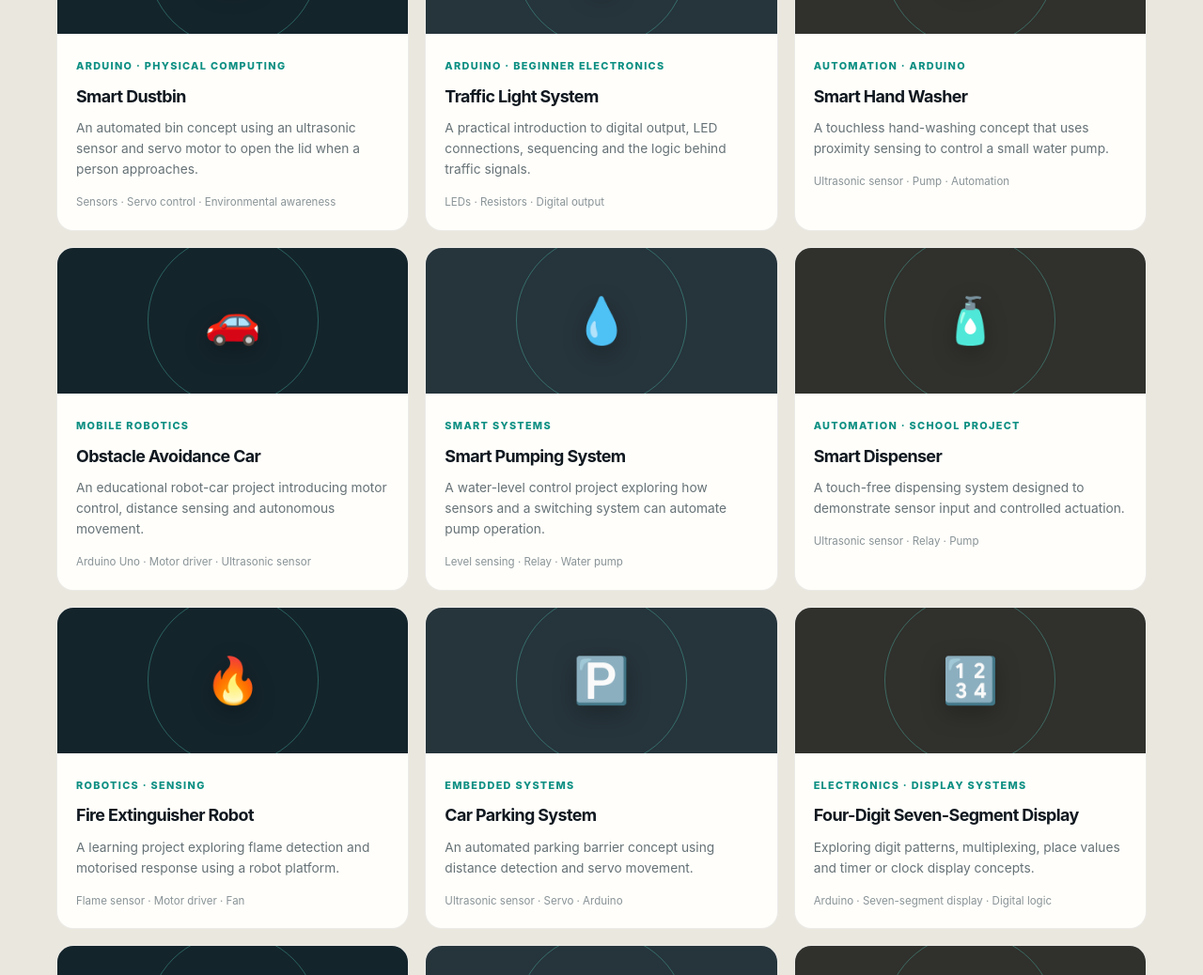
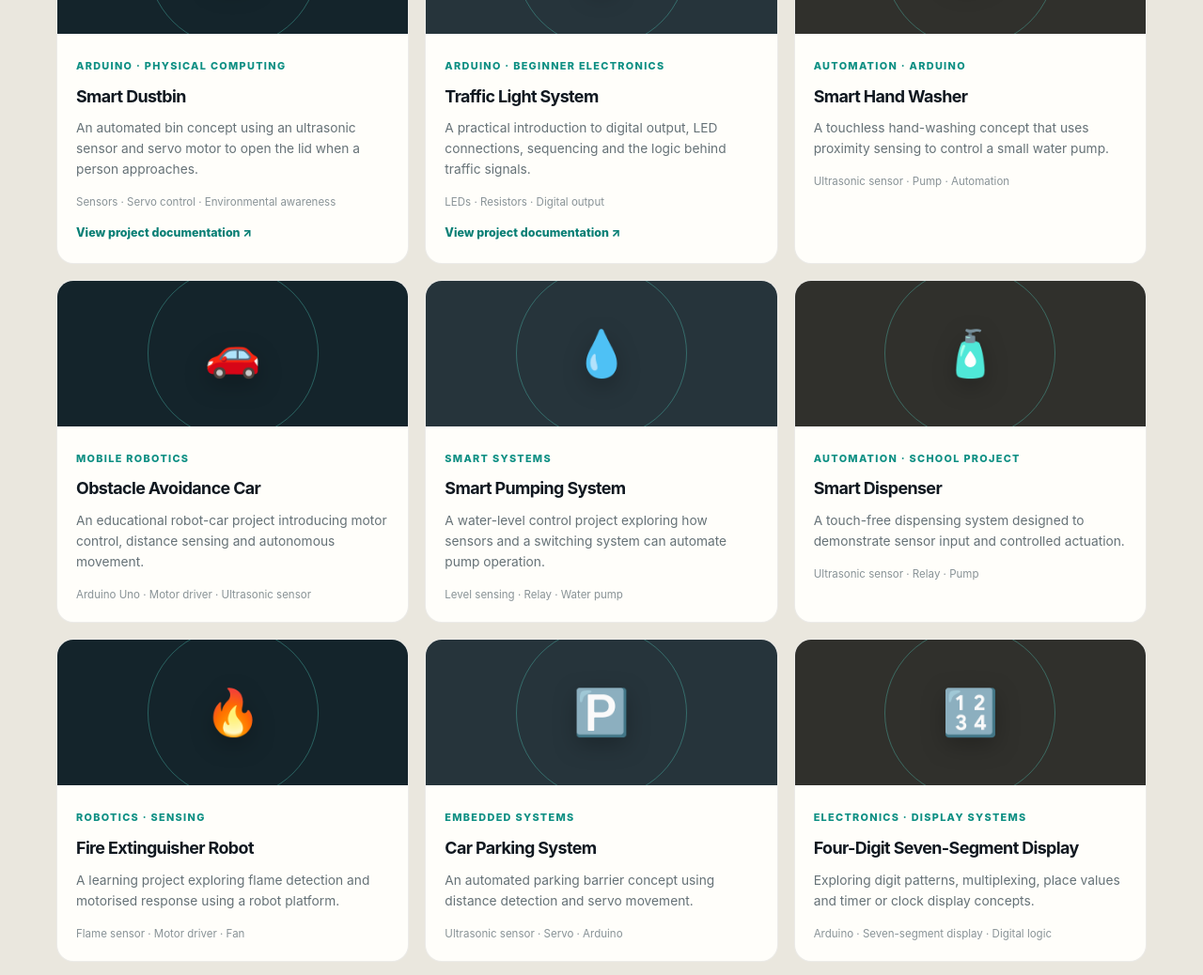
Before and after one commit to smartmedia-spec/portfolio, a plain HTML site: page index.html in a window 1280 px wide. Shown: the part 2747-3785 px from the top of the page at 94% size. Drawn offline with Linux system fonts and the light colour scheme.

Commit message:
feat: link featured robotics projects to documentation

```diff
--- a/index.html
+++ b/index.html
@@ -87,6 +87,8 @@
     .project-content h3 { margin: 7px 0 8px; font-size: 1.12rem; letter-spacing: -.035em; }
     .project-content p { color: #667277; font-size: .86rem; margin: 0; }
     .project-meta { margin-top: 15px; color: #899397; font-size: .72rem; }
+    .project-link { display: inline-block; margin-top: 13px; color: #087f75; font-size: .78rem; font-weight: 800; text-decoration: none; }
+    .project-link:hover { text-decoration: underline; }
     .timeline { display: grid; grid-template-columns: 1fr 1fr; gap: 18px; }
     .timeline-item { padding: 24px 0 24px 22px; border-left: 2px solid #b9c8c4; position: relative; }
     .timeline-item:before { content: ""; position: absolute; left: -7px; top: 30px; width: 12px; height: 12px; border-radius: 50%; background: var(--teal); border: 2px solid var(--paper); }
@@ -231,8 +233,8 @@
           <button class="filter" data-filter="media" aria-pressed="false">Media</button>
         </div>
         <div class="project-grid">
-          <article class="project-card reveal" data-category="robotics education"><div class="project-art"><span>♻️</span></div><div class="project-content"><span class="project-type">Arduino · Physical computing</span><h3>Smart Dustbin</h3><p>An automated bin concept using an ultrasonic sensor and servo motor to open the lid when a person approaches.</p><div class="project-meta">Sensors · Servo control · Environmental awareness</div></div></article>
-          <article class="project-card reveal" data-category="robotics education"><div class="project-art"><span>🚦</span></div><div class="project-content"><span class="project-type">Arduino · Beginner electronics</span><h3>Traffic Light System</h3><p>A practical introduction to digital output, LED connections, sequencing and the logic behind traffic signals.</p><div class="project-meta">LEDs · Resistors · Digital output</div></div></article>
+          <article class="project-card reveal" data-category="robotics education"><div class="project-art"><span>♻️</span></div><div class="project-content"><span class="project-type">Arduino · Physical computing</span><h3>Smart Dustbin</h3><p>An automated bin concept using an ultrasonic sensor and servo motor to open the lid when a person approaches.</p><div class="project-meta">Sensors · Servo control · Environmental awareness</div><a class="project-link" href="https://github.com/smartmedia-spec/Smart-Dustbin" target="_blank" rel="noreferrer">View project documentation ↗</a></div></article>
+          <article class="project-card reveal" data-category="robotics education"><div class="project-art"><span>🚦</span></div><div class="project-content"><span class="project-type">Arduino · Beginner electronics</span><h3>Traffic Light System</h3><p>A practical introduction to digital output, LED connections, sequencing and the logic behind traffic signals.</p><div class="project-meta">LEDs · Resistors · Digital output</div><a class="project-link" href="https://github.com/smartmedia-spec/Traffic-Light-System" target="_blank" rel="noreferrer">View project documentation ↗</a></div></article>
           <article class="project-card reveal" data-category="robotics education"><div class="project-art"><span>🧼</span></div><div class="project-content"><span class="project-type">Automation · Arduino</span><h3>Smart Hand Washer</h3><p>A touchless hand-washing concept that uses proximity sensing to control a small water pump.</p><div class="project-meta">Ultrasonic sensor · Pump · Automation</div></div></article>
           <article class="project-card reveal" data-category="robotics education"><div class="project-art"><span>🚗</span></div><div class="project-content"><span class="project-type">Mobile robotics</span><h3>Obstacle Avoidance Car</h3><p>An educational robot-car project introducing motor control, distance sensing and autonomous movement.</p><div class="project-meta">Arduino Uno · Motor driver · Ultrasonic sensor</div></div></article>
           <article class="project-card reveal" data-category="robotics education"><div class="project-art"><span>💧</span></div><div class="project-content"><span class="project-type">Smart systems</span><h3>Smart Pumping System</h3><p>A water-level control project exploring how sensors and a switching system can automate pump operation.</p><div class="project-meta">Level sensing · Relay · Water pump</div></div></article>
```
